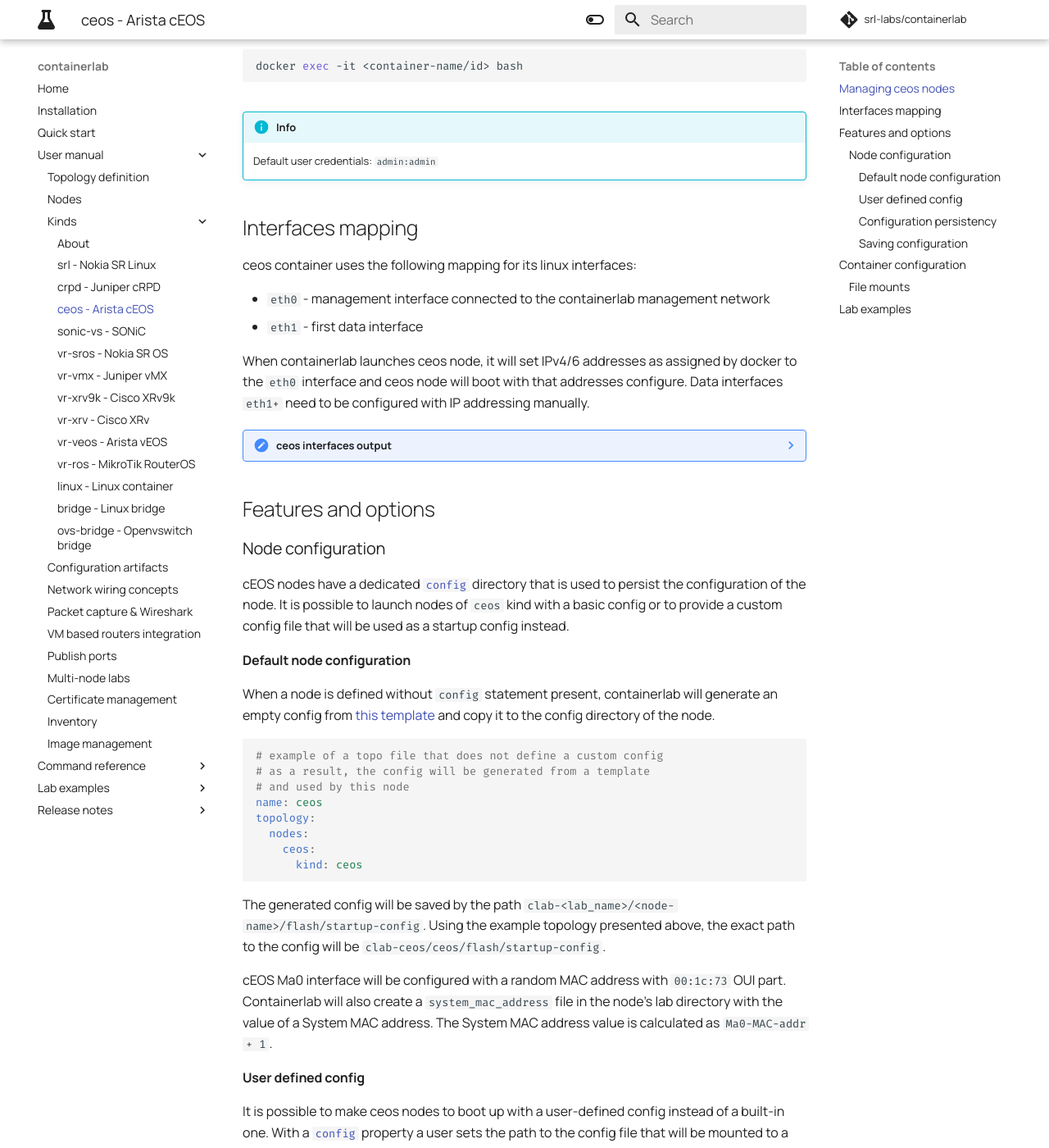
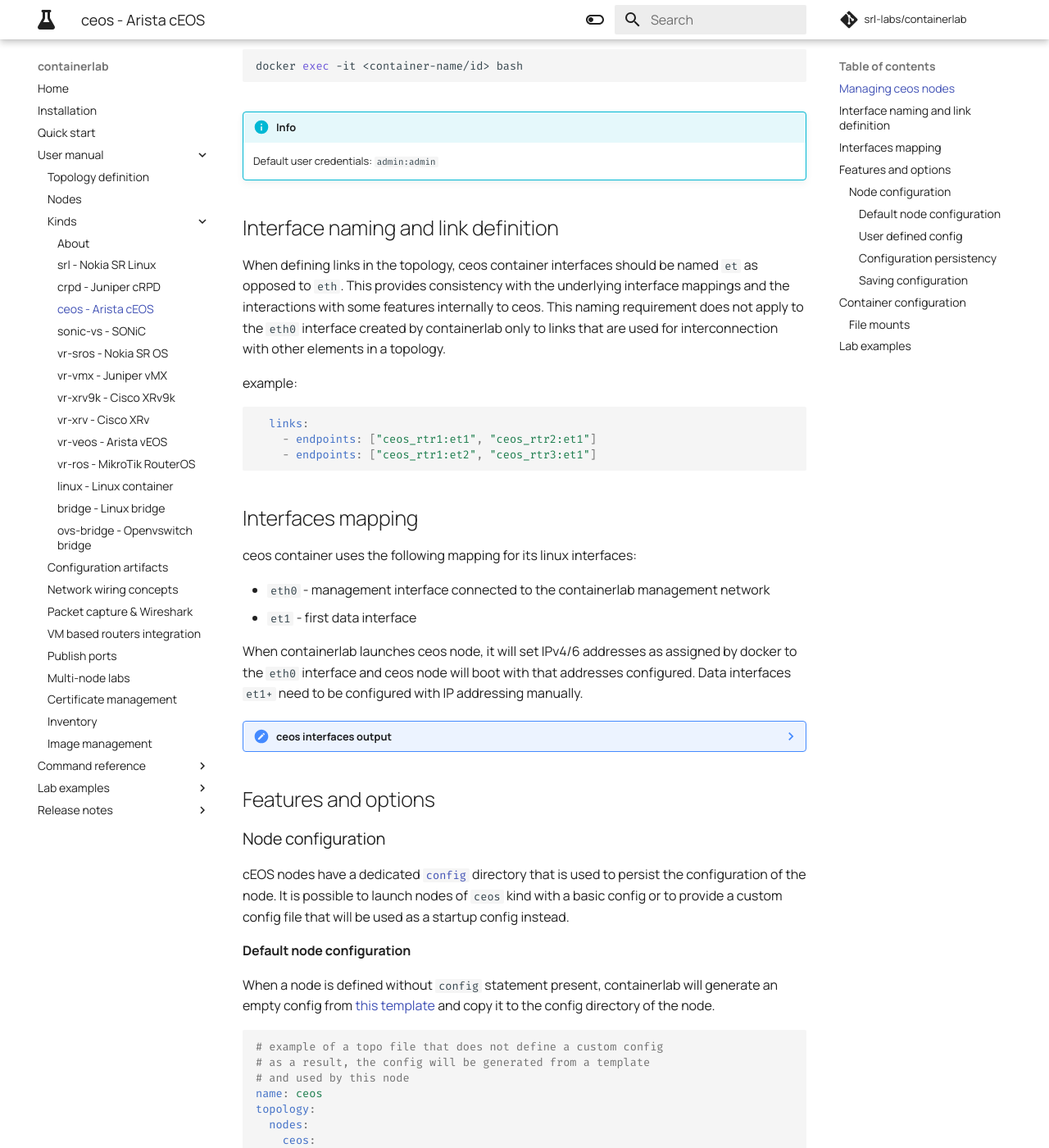
Before and after one commit to srl-labs/containerlab, an MkDocs documentation site: the page built from docs/manual/kinds/ceos.md, in a window 1280 px wide and 1400 px high, scrolled down 611 px. Shown: the whole window at 82% size. Built offline with MkDocs 1.6.1 and Material for MkDocs 9.7.7, drawn with Linux system fonts in a browser that asks for light colours; comment, search, counter and statistics services are not loaded; some of the changed text lies outside the part shown.

Commit message:
selective import of ceos modifications

````diff
--- a/docs/manual/kinds/ceos.md
+++ b/docs/manual/kinds/ceos.md
@@ -39,13 +39,24 @@ Arista cEOS node launched with containerlab can be managed via the following int
 !!!info
     Default user credentials: `admin:admin`
 
+## Interface naming and link definition
+
+When defining links in the topology, ceos container interfaces should be named `et` as opposed to `eth`.  This provides consistency with the underlying interface mappings and the interactions with some features internally to ceos.  This naming requirement does not apply to the `eth0` interface created by containerlab only to links that are used for interconnection with other elements in a topology.
+
+example:
+```yml
+  links:
+    - endpoints: ["ceos_rtr1:et1", "ceos_rtr2:et1"]
+    - endpoints: ["ceos_rtr1:et2", "ceos_rtr3:et1"]
+```
+
 ## Interfaces mapping
 ceos container uses the following mapping for its linux interfaces:
 
 * `eth0` - management interface connected to the containerlab management network
-* `eth1` - first data interface
+* `et1` - first data interface
 
-When containerlab launches ceos node, it will set IPv4/6 addresses as assigned by docker to the `eth0` interface and ceos node will boot with that addresses configure. Data interfaces `eth1+` need to be configured with IP addressing manually.
+When containerlab launches ceos node, it will set IPv4/6 addresses as assigned by docker to the `eth0` interface and ceos node will boot with that addresses configured. Data interfaces `et1+` need to be configured with IP addressing manually.
 
 ???note "ceos interfaces output"
     This output demonstrates the IP addressing of the linux interfaces of ceos node.
@@ -146,14 +157,14 @@ In addition to cli commands such as `write memory` user can take advantage of th
 To start an Arista cEOS node containerlab uses the configuration instructions described in Arista Forums[^1]. The exact parameters are outlined below.
 
 === "Startup command"
-    `/sbin/init systemd.setenv=INTFTYPE=eth systemd.setenv=ETBA=4 systemd.setenv=SKIP_ZEROTOUCH_BARRIER_IN_SYSDBINIT=1 systemd.setenv=CEOS=1 systemd.setenv=EOS_PLATFORM=ceoslab systemd.setenv=container=docker systemd.setenv=MAPETH0=1 systemd.setenv=MGMT_INTF=eth0`
+    `/sbin/init systemd.setenv=INTFTYPE=et systemd.setenv=ETBA=4 systemd.setenv=SKIP_ZEROTOUCH_BARRIER_IN_SYSDBINIT=1 systemd.setenv=CEOS=1 systemd.setenv=EOS_PLATFORM=ceoslab systemd.setenv=container=docker systemd.setenv=MAPETH0=1 systemd.setenv=MGMT_INTF=eth0`
 === "Environment variables"
     `CEOS:1`
     `EOS_PLATFORM":ceoslab`
     `container:docker`
     `ETBA:4`
     `SKIP_ZEROTOUCH_BARRIER_IN_SYSDBINIT:1`
-    `INTFTYPE:eth`
+    `INTFTYPE:et`
     `MAPETH0:1`
     `MGMT_INTF:eth0`
 
````
Also changed, not shown: 1 other file.
